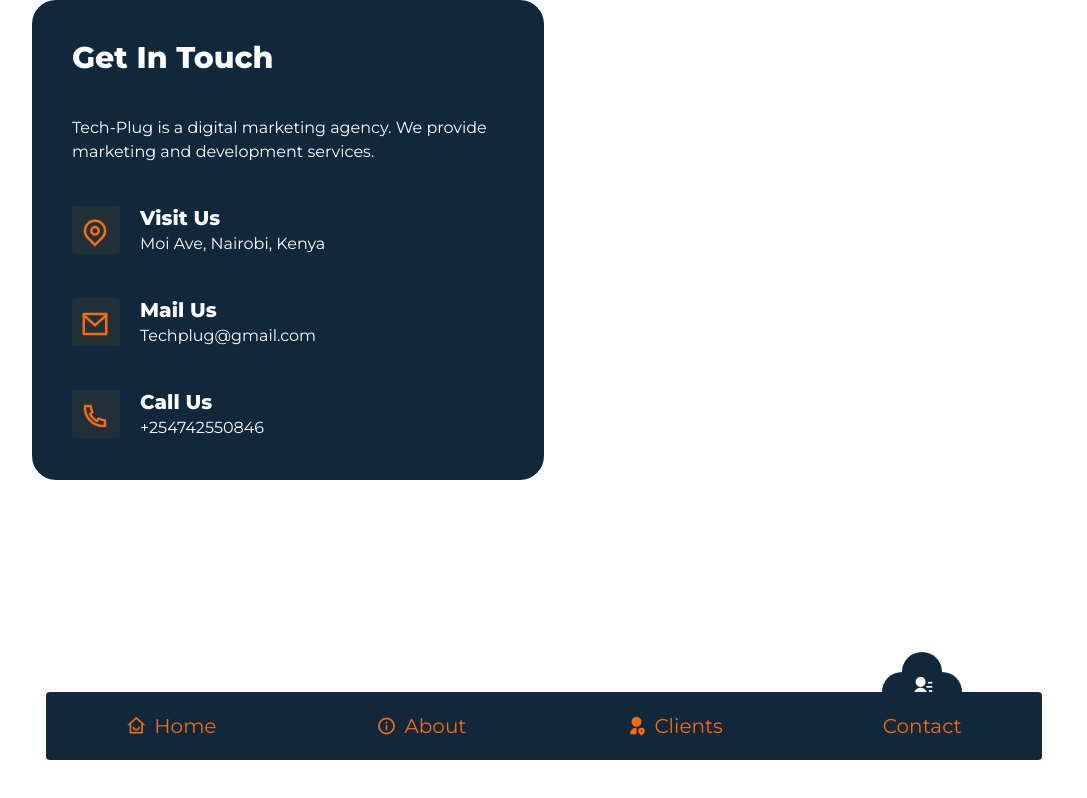
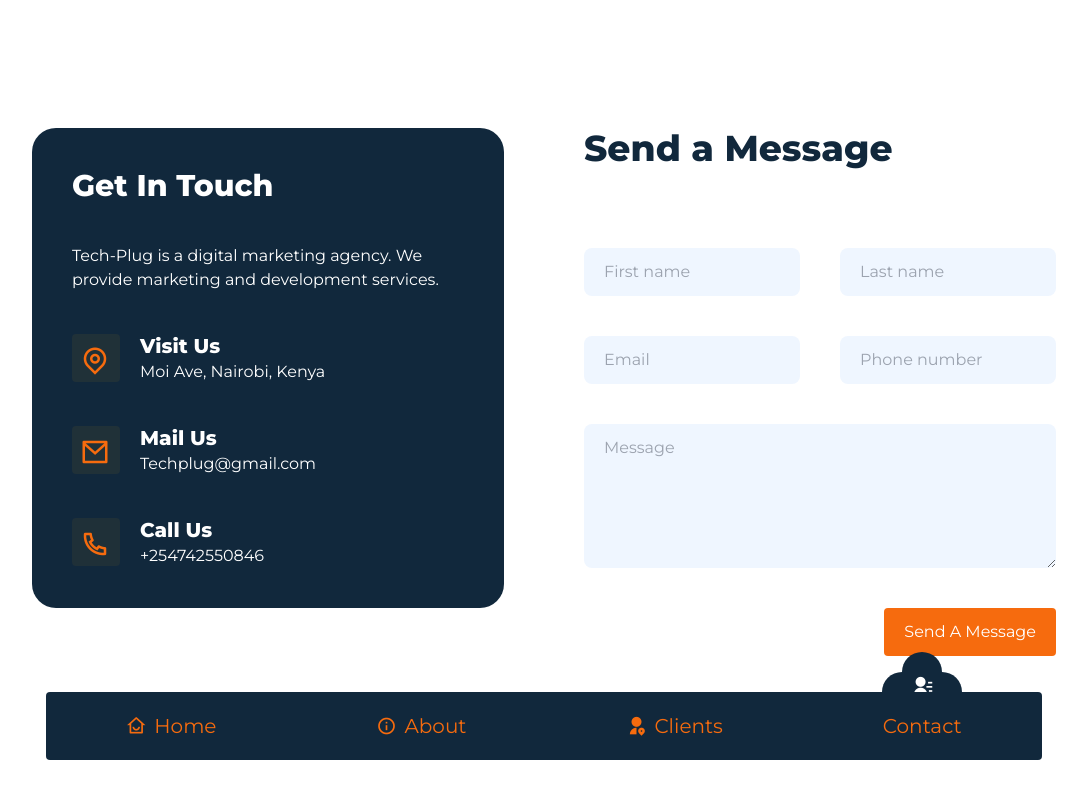
Before and after one commit to cyrilmuchemi/Marketing-Agency-Website, a React (Create React App) app: page /contact in a window 1280 px wide. Shown: the top 798 px of the page, without its empty margins (96-1183 px from the left). Built offline with nearby package versions, Linux system fonts and the light colour scheme.

Commit message:
Complete contact page & desktop version of project

```diff
--- a/public/index.html
+++ b/public/index.html
@@ -2,7 +2,6 @@
 <html lang="en">
   <head>
     <meta charset="utf-8" />
-    <link rel="icon" href="%PUBLIC_URL%/favicon.ico" />
     <link href="https://cdn.jsdelivr.net/npm/remixicon@2.5.0/fonts/remixicon.css" rel="stylesheet">
     <meta name="viewport" content="width=device-width, initial-scale=1" />
     <meta name="theme-color" content="#000000" />
--- a/src/pages/Contact/ContactForm.js
+++ b/src/pages/Contact/ContactForm.js
@@ -3,7 +3,23 @@
 const ContactForm = () => {
   return (
     <div>
-
+      <form className='flex flex-col space-y-10'>
+        <h1 className='text-4xl font-semibold text-primary mb-10'>Send a Message</h1>
+        <div className='flex space-x-10'>
+          <input type='text' placeholder='First name' className='py-3 px-5 rounded-lg  bg-blue-50 focus:outline-none text-gray-500 w-full'/>
+          <input type='text' placeholder='Last name' className='py-3 px-5 rounded-lg  bg-blue-50 focus:outline-none text-gray-500 w-full'/>
+        </div>
+        <div className='flex space-x-10'>
+          <input type='text' placeholder='Email' className='py-3 px-5 rounded-lg  bg-blue-50 focus:outline-none text-gray-500 w-full'/>
+          <input type='text' placeholder='Phone number' className='py-3 px-5 rounded-lg  bg-blue-50 focus:outline-none text-gray-500 w-full'/>
+        </div>
+        <div className='flex space-x-10'>
+          <textarea type='text' rows={5} placeholder='Message' className='py-3 px-5 rounded-lg  bg-blue-50 focus:outline-none text-gray-500 w-full' />
+        </div>
+        <div className='flex justify-end'>
+        <button type='submit' className='text-white bg-secondary py-3 rounded px-5 max-w-max'>Send A Message</button>
+        </div>
+      </form>
     </div>
   )
 }
--- a/src/pages/Contact/index.js
+++ b/src/pages/Contact/index.js
@@ -6,7 +6,7 @@
 const Contact = () => {
   return (
     <Layout>
-      <div className='grid grid-cols-2 px-32'>
+      <div className='grid grid-cols-2 px-32 gap-20 mt-32'>
       <Address/>
       <ContactForm/>
       </div>
```
